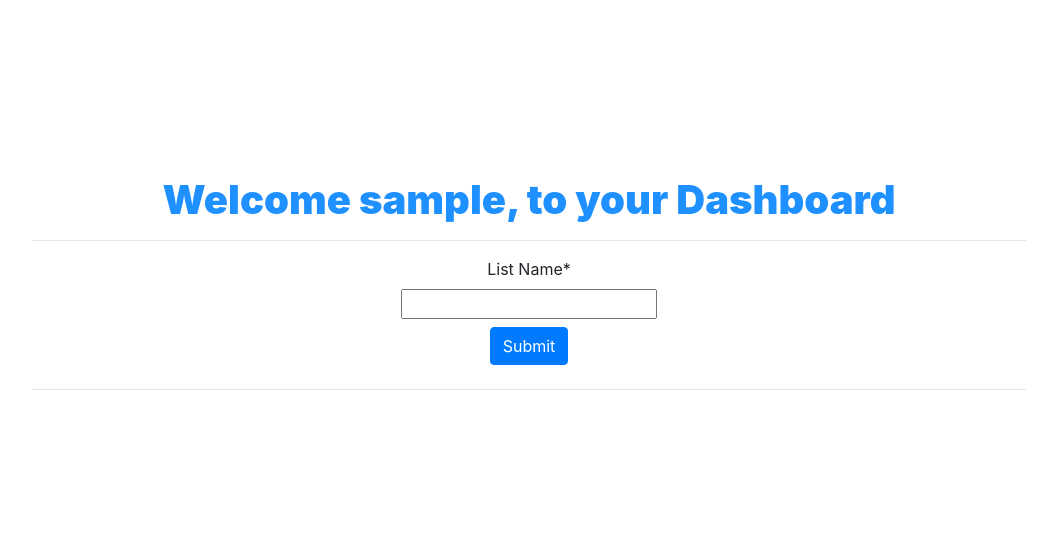
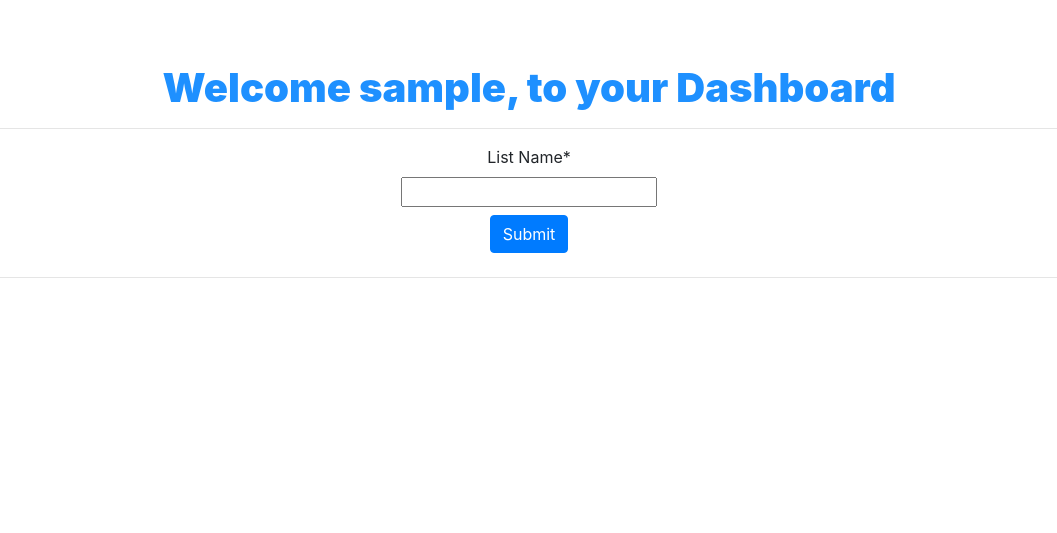
Before and after one commit to SandyAbdullahi/django-todo, a Django app: page /dashboard/ in a window 1280 px wide. Shown: the part 56-589 px from the top of the page, without its empty margins (111-1168 px from the left). Run offline with Django 3.2, Linux system fonts and the light colour scheme; the visitor is signed in with stand-in values (Sample User, id 1); data that the repository does not hold is empty; parts of the project's set-up code (start-up, migrations or seed data) failed here and were passed over; some libraries are stand-ins or nearby versions.

Commit message:
made minor style changes to dashboard

```diff
--- a/static/css/styles.css
+++ b/static/css/styles.css
@@ -9,7 +9,7 @@ h1 {
 }
 
 .dashboard {
-    padding: 10%;
+    padding: 5%;
 }
 
 #div_id_user {
--- a/templates/pages/dashboard.html
+++ b/templates/pages/dashboard.html
@@ -8,7 +8,7 @@
 
 
 <div class="dashboard text-center">
-    <div class="container-fluid mt-5">
+    <div class="container-fluid">
         <h1>Welcome {{ user }}, to your Dashboard </h1>
         <hr>
             <form method="POST">
```
